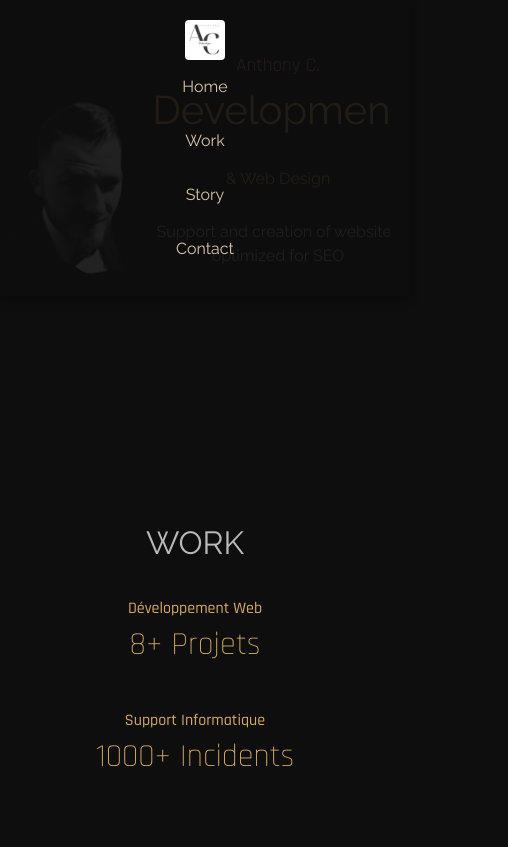
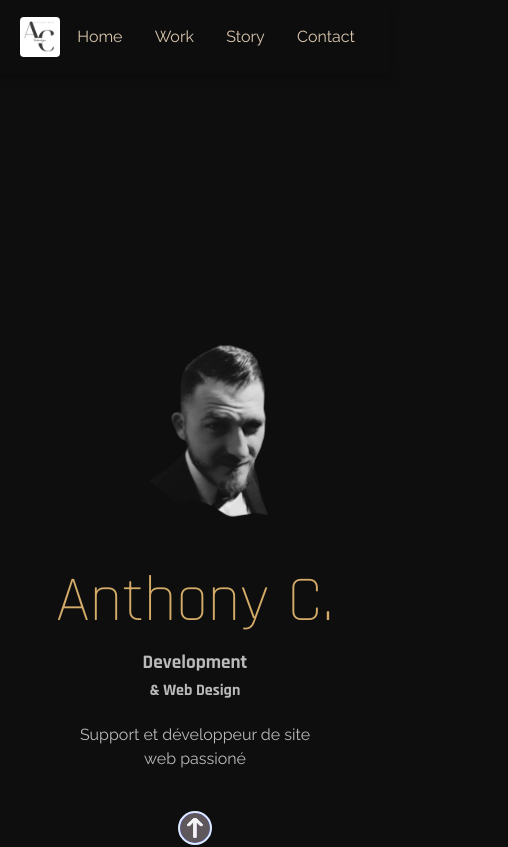
Before and after one commit to Administratooor/acfolio, a React (Vite) app: page / in a window 390 px wide. Shown: the top 847 px of the page, 508 px wide, since content can reach past the window. Built offline with nearby package versions, Linux system fonts and the light colour scheme.

Commit message:
design 01_12_2024

```diff
--- a/src/components/Main/Main.jsx
+++ b/src/components/Main/Main.jsx
@@ -37,20 +37,23 @@ export default function Main() {
   return (
     <div className="main">
       <img className="profil" src={profil} alt="Profil" />
-      <Section>
+      <div className="section-main"> <Section>
 
         <p className="name">Anthony C.</p>
         <h1>
-          Development <br />
-          <span> & Web Design </span>   <h2 className="sub-text">
-            Support and creation of websites optimized for SEO
-          </h2>
+          Development
         </h1>
-      </Section>
+        <span> & Web Design </span>
 
-      <a href="#next-section">
+      </Section> <h2 className="sub-text">
+          Support et développeur de site web passioné
+        </h2>
+
+        <a href="#next-section">
+
         <img className="arrow" src={arrow} alt="Scroll Arrow" />
-      </a>
+      </a><p>MES SERVICES</p> </div>
+
     </div>
   );
 }
--- a/src/components/Main/main.css
+++ b/src/components/Main/main.css
@@ -10,7 +10,8 @@
 }
 
 .profil {
-  width: 450px; /* Taille ajustée pour responsivité */
+  width: 450px;
+  /* Taille ajustée pour responsivité */
   max-width: 80%;
 }
 
@@ -19,28 +20,29 @@
 }
 
 h1 {
-  font-family: "Raleway", sans-serif;
-  color: #d4ab69;
-  font-size: 4rem;
+  font-family: "Rajdhani", sans-serif;
+  color: #bababa;
   margin: 0;
 }
 
-h1 span {
-  font-size: 1.5rem;
-  color: #d4ab69;
+.section-main span {
+  color: #bababa;
+  font-family: "Rajdhani", sans-serif;
+  font-weight: 900;
 }
 
 .main p {
   margin: 0;
   color: #d4ab69;
-
   font-family: "Rajdhani", sans-serif;
+  font-weight: 100;
 }
 
 h2.sub-text {
   color: #bababa;
   font-size: 1.2rem;
-  margin-top: 20px;
+  font-family: "Raleway", sans-serif;
+
 }
 
 .content-wrapper {
@@ -73,7 +75,8 @@ h2.sub-text {
 /* Responsivité */
 @media screen and (max-width: 767px) {
   .main {
-    padding: 10px;
+    margin-top: 30vh;
+    flex-direction: column;
   }
 
   .profil {
@@ -81,19 +84,17 @@ h2.sub-text {
   }
 
   h1 {
-    font-size: 2.5rem;
-  }
-
-  h1 span {
-    font-size: 1rem;
+    font-size: 1.2rem;
   }
 
   .main p {
-    font-size: 1.2rem;
+    font-size: 4rem;
   }
 
   h2.sub-text {
     font-size: 1rem;
+    width: 70%;
+    margin: 20px auto;
   }
 
   .arrow {
--- a/src/components/form/Form.jsx
+++ b/src/components/form/Form.jsx
@@ -37,11 +37,11 @@ export default function Form() {
   return (
     <div className="form">
         <form ref={form} onSubmit={sendEmail} className="form-container" id="form">
-      <p className="send">SEND US A MESSAGE</p>
+      <p className="send">CONTACTEZ MOI</p>
       <div className="form-content">
         <div className="form-group">
           <div className="form-select">
-            <label htmlFor="choice">Choose an option:</label>
+            <label htmlFor="choice">Qui êtes vous ?</label>
             <select name="user_choice" id="choice" className="choice">
               <option className="custom-option" value="Visiteur">Visiteur</option>
               <option className="custom-option" value="Recruteur">Recruteur</option>
@@ -52,23 +52,23 @@ export default function Form() {
         <div className="form-group">
           <label htmlFor="user_name">
             <img className="icon-form" src={peopleIcon} alt="People Icon" />
-            Name:
+            Votre nom :
           </label>
-          <input type="text" name="user_name" id="user_name" placeholder="Enter your name" required />
+          <input type="text" name="user_name" id="user_name" placeholder="Nom " required />
         </div>
         <div className="form-group">
           <label htmlFor="user_email">
             <img className="icon-form" src={emailIcon} alt="Email Icon" />
             Email:
           </label>
-          <input type="email" name="user_email" id="user_email" placeholder="Enter your email" required />
+          <input type="email" name="user_email" id="user_email" placeholder="Email" required />
         </div>
         <div className="form-group">
           <label htmlFor="message">
             <img className="icon-form" src={sendIcon} alt="Message Icon" />
             Message:
           </label>
-          <textarea name="message" id="message" placeholder="Enter your message" required />
+          <textarea name="message" id="message" placeholder="Message" required />
         </div>
         <input className={`submit-btn ${formClick}`} type="submit" value="Send" />
       </div>
--- a/src/components/form/form.css
+++ b/src/components/form/form.css
@@ -104,9 +104,17 @@ form textarea {
   margin-right: 0.5rem;
 }
 
+@media screen and (max-width: 400px) {
+  .send {
+    font-size: 1rem;
+    background-position: center 60%;
+    background-size: 90%;
+  }
+
+}
+
 @media screen and (max-width: 767px) {
   .form-container {
-    width: 95%;
     padding: 1rem;
   }
 
@@ -114,9 +122,7 @@ form textarea {
     padding: 1rem;
   }
 
-  .send {
-    font-size: 1rem;
-  }
+
 
   form input,
   form textarea {
--- a/src/components/imgProjet/imageProjet.css
+++ b/src/components/imgProjet/imageProjet.css
@@ -2,6 +2,7 @@
   width: 55%;
   display: flex;
   flex-wrap: wrap;
+  justify-content: center;
   gap: 10px;
 }
 
--- a/src/components/navbar/navbar.css
+++ b/src/components/navbar/navbar.css
@@ -53,12 +53,9 @@
 }
 
 @media screen and (max-width: 767px) {
-  .nav-links {
-    padding: 10px;
-  }
 
   .navbar-link {
-    flex-direction: column;
+    flex-direction: row;
     text-align: center;
   }
 
--- a/src/components/projet/projet.css
+++ b/src/components/projet/projet.css
@@ -78,4 +78,9 @@
   .realisation-number p {
     font-size: 1em;
   }
+
+  .computer {
+   width: 50%;
+  }
+
 }
```
Lines whose indentation alone changed are shown as unchanged.
